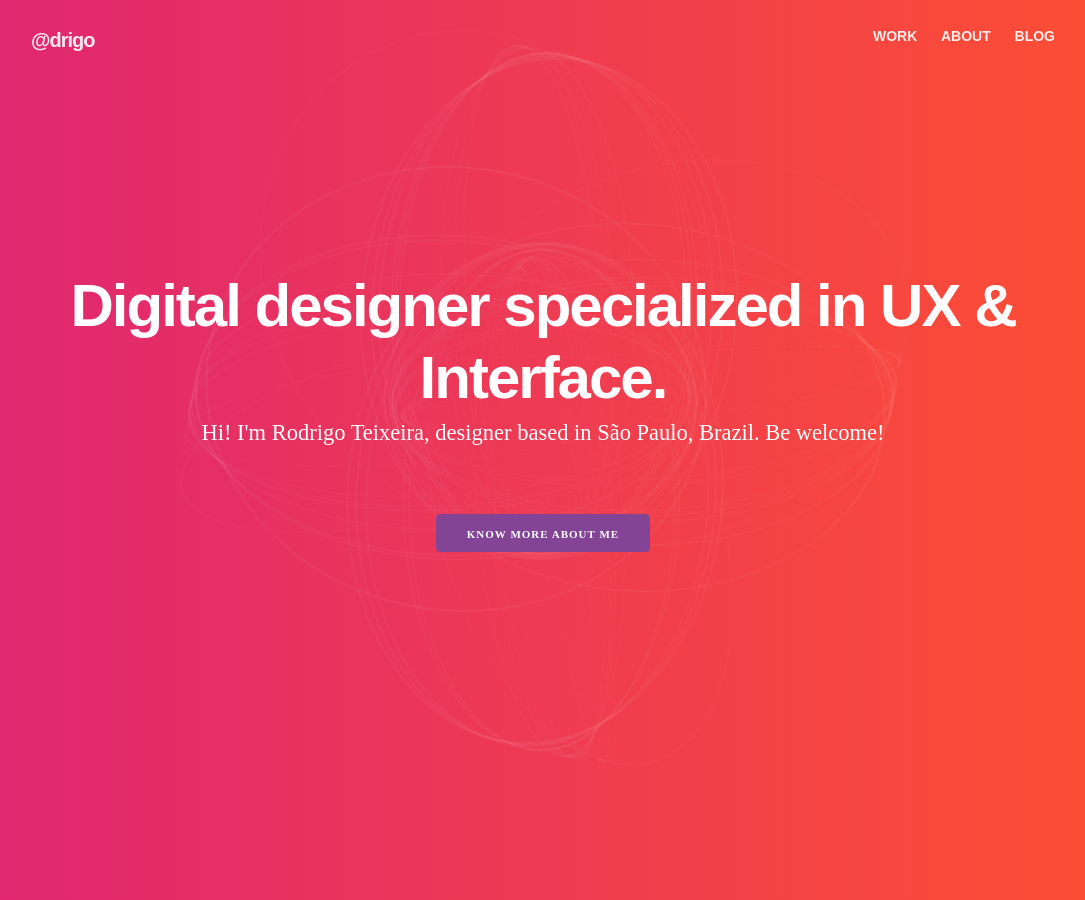
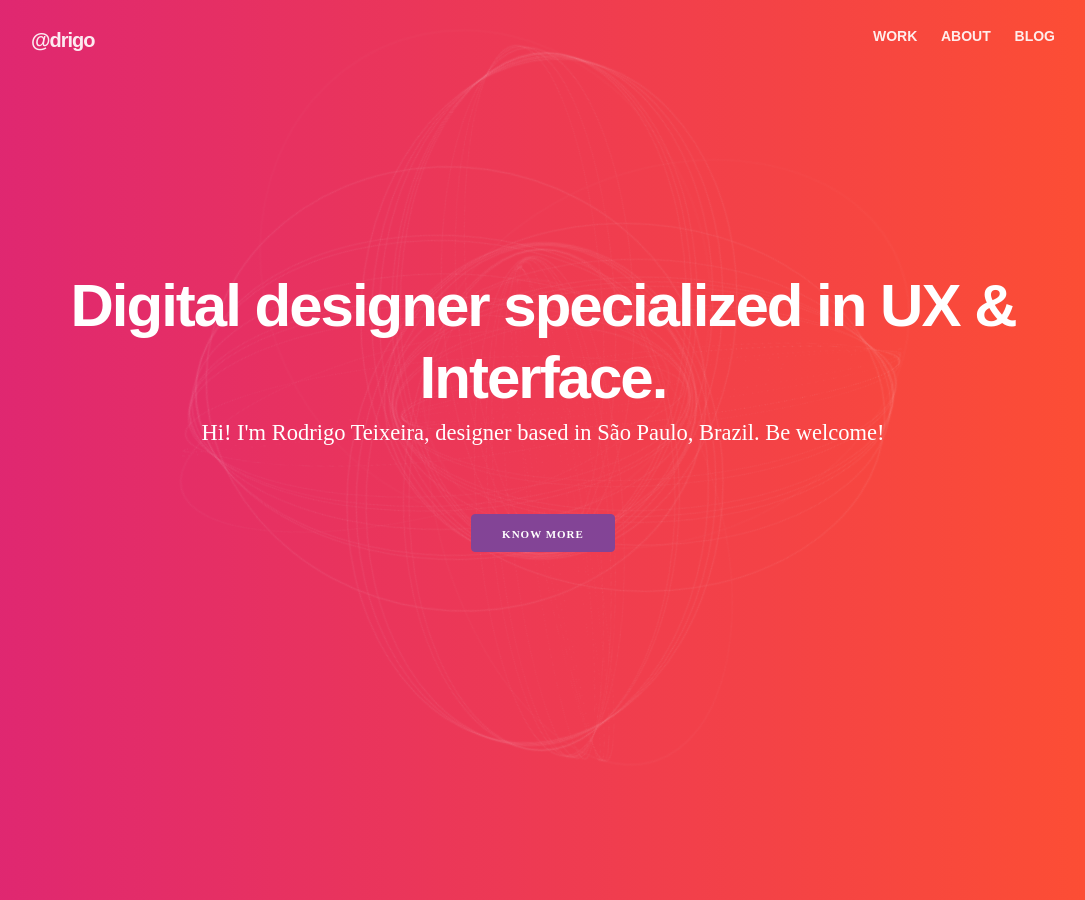
Before and after one commit to drigoteixeira/drigoteixeira.github.io, a Jekyll site: the page built from index.html, in a window 1280 px wide and 900 px high. Shown: the whole window, without its empty margins (97-1182 px from the left). Built offline with Jekyll 4.4.1, drawn with Linux system fonts in a browser that asks for light colours; nearby versions of some CDN libraries.

Commit message:
Update CTA button

```diff
--- a/index.html
+++ b/index.html
@@ -7,7 +7,7 @@ layout: home
             <div class="twelve columns jumbo">
                 <h1 class="heading">Digital designer specialized in UX &amp; Interface.</h1>
                 <p>Hi! I'm Rodrigo Teixeira, designer based in São Paulo, Brazil. Be welcome!</p>
-                <p class="next-project"><a class="button button-primary" href="/about/">Know more about me</a></p>
+                <p class="next-project"><a class="button button-primary" href="/about/">Know more</a></p>
             </div>
             <div class="circles"></div>
         </div>
```
